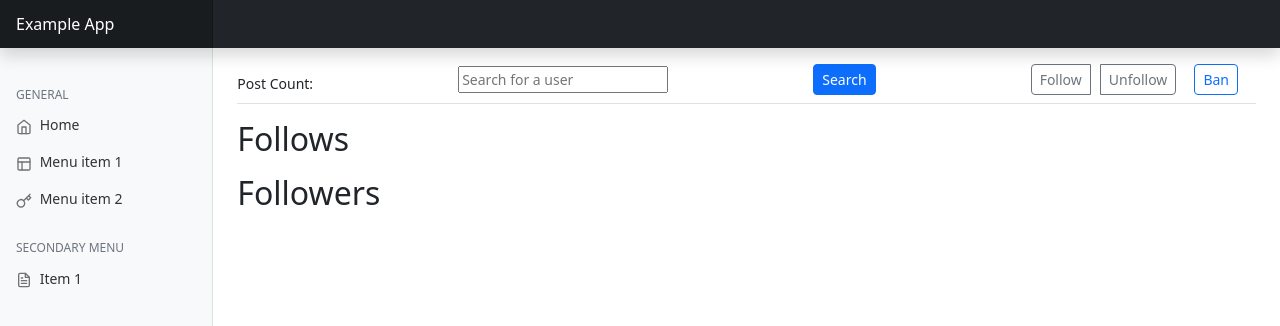
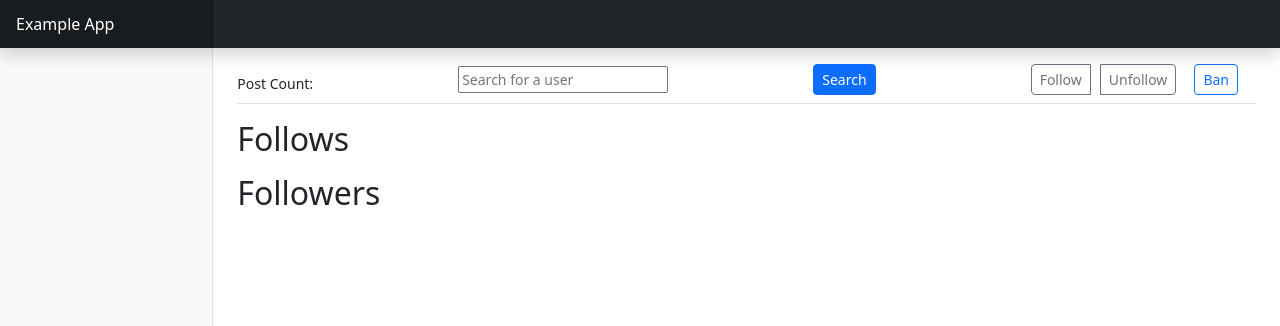
Before and after one commit to AntoCordeiro/wasa2023-24, a Vue app in the folder webui/: page /#/profile in a window 1280 px wide. Shown: the top 326 px of the page. Built offline with nearby package versions, Linux system fonts and the light colour scheme.

Commit message:
fixed some functions

```diff
--- a/webui/src/App.vue
+++ b/webui/src/App.vue
@@ -17,43 +17,6 @@ export default {}
 	<div class="container-fluid">
 		<div class="row">
 			<nav id="sidebarMenu" class="col-md-3 col-lg-2 d-md-block bg-light sidebar collapse">
-				<div class="position-sticky pt-3 sidebar-sticky">
-					<h6 class="sidebar-heading d-flex justify-content-between align-items-center px-3 mt-4 mb-1 text-muted text-uppercase">
-						<span>General</span>
-					</h6>
-					<ul class="nav flex-column">
-						<li class="nav-item">
-							<RouterLink to="/" class="nav-link">
-								<svg class="feather"><use href="/feather-sprite-v4.29.0.svg#home"/></svg>
-								Home
-							</RouterLink>
-						</li>
-						<li class="nav-item">
-							<RouterLink to="/link1" class="nav-link">
-								<svg class="feather"><use href="/feather-sprite-v4.29.0.svg#layout"/></svg>
-								Menu item 1
-							</RouterLink>
-						</li>
-						<li class="nav-item">
-							<RouterLink to="/link2" class="nav-link">
-								<svg class="feather"><use href="/feather-sprite-v4.29.0.svg#key"/></svg>
-								Menu item 2
-							</RouterLink>
-						</li>
-					</ul>
-
-					<h6 class="sidebar-heading d-flex justify-content-between align-items-center px-3 mt-4 mb-1 text-muted text-uppercase">
-						<span>Secondary menu</span>
-					</h6>
-					<ul class="nav flex-column">
-						<li class="nav-item">
-							<RouterLink :to="'/some/' + 'variable_here' + '/path'" class="nav-link">
-								<svg class="feather"><use href="/feather-sprite-v4.29.0.svg#file-text"/></svg>
-								Item 1
-							</RouterLink>
-						</li>
-					</ul>
-				</div>
 			</nav>
 
 			<main class="col-md-9 ms-sm-auto col-lg-10 px-md-4">
--- a/webui/src/views/ProfileView.vue
+++ b/webui/src/views/ProfileView.vue
@@ -99,7 +99,6 @@ export default {
 				let response = await this.$axios.post("/users/" + this.username + "/follows", { username }, {
 					headers: {Authorization: "Bearer " + this.userID, "Content-Type": "application/json" }
 				});
-				this.comments
 				this.refresh()
 			}
 			catch(e) {
@@ -283,7 +282,7 @@ export default {
 					  	<ul>
 							<li v-for="comment in comments" :key="comment.id">
 							{{ comment.userID }}: {{ comment.content }}
-							<a href="javascript:" @click="deleteComment(comment.id)">[Delete]</a>
+							<a href="javascript:" @click="deleteComment(comment.id, photo.id)">[Delete]</a>
 							</li>
 					  	</ul>
 					  	<form @submit.prevent="postComment(photo.id, newComment)">
--- a/webui/src/views/StreamView.vue
+++ b/webui/src/views/StreamView.vue
@@ -121,7 +121,7 @@
 					this.errormsg = e.toString();
 				}
 				}
-			}
+			},
 		},
 		mounted() {
 			this.refresh()
@@ -135,29 +135,14 @@
 				class="d-flex justify-content-between flex-wrap flex-md-nowrap align-items-center pt-3 pb-2 mb-3 border-bottom">
 				<h1 class="h2">Home page</h1>
 				<button type="submit" class="btn btn-sm btn-primary" @click="goToSearch()">Search profile</button>
-				<div class="btn-toolbar mb-2 mb-md-0">
-					<div class="btn-group me-2">
-						<button type="button" class="btn btn-sm btn-outline-secondary" @click="refresh">
-							Refresh
-						</button>
-						<button type="button" class="btn btn-sm btn-outline-secondary" @click="exportList">
-							Export
-						</button>
-					</div>
-					<div class="btn-group me-2">
-						<button type="button" class="btn btn-sm btn-outline-primary" @click="newItem">
-							New
-						</button>
-					</div>
-				</div>
 			</div>
 			<div class="col-md-4" v-for="photo in stream" :key="photo.id">
 				<div class="card mb-4 shadow-sm">
 					<img class="card-img-top" :src=photo.photoData alt="Card image cap">
 					<div class="card-body">
 						<p class="card-text">Uploaded on: {{ photo.uploadDate }}</p>
-						<button type="button" class="btn btn-sm btn-outline-primary">Like</button>
-						<button type="button" class="btn btn-sm btn-outline-primary">Unlike</button>
+						<button v-if="!photo.isLiked" type="button" class="btn btn-sm btn-outline-primary">Like</button>
+						<button v-if="photo.isLiked" type="button" class="btn btn-sm btn-outline-primary">Unlike</button>
 						<button type="button" class="btn btn-sm btn-outline-primary" @click=getComments(photo.id)>Comments</button>
 						<span>Likes: {{ photo.likesCount }}</span><br>
 						<span>Comments: {{ photo.commentsCount }}</span><br>
```
Also changed, not shown: 2 other files (tests, documents, lock files or other folders).
